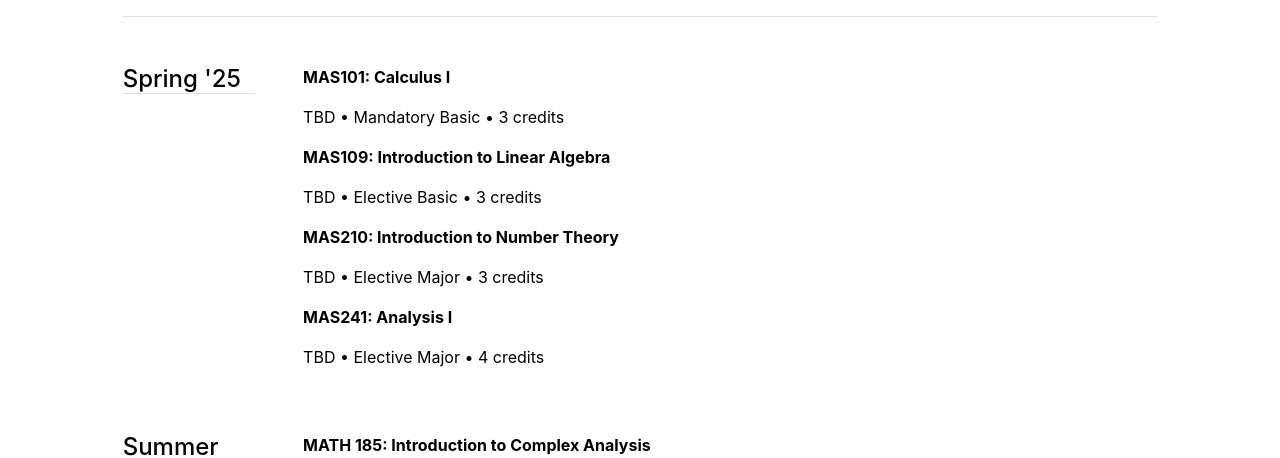
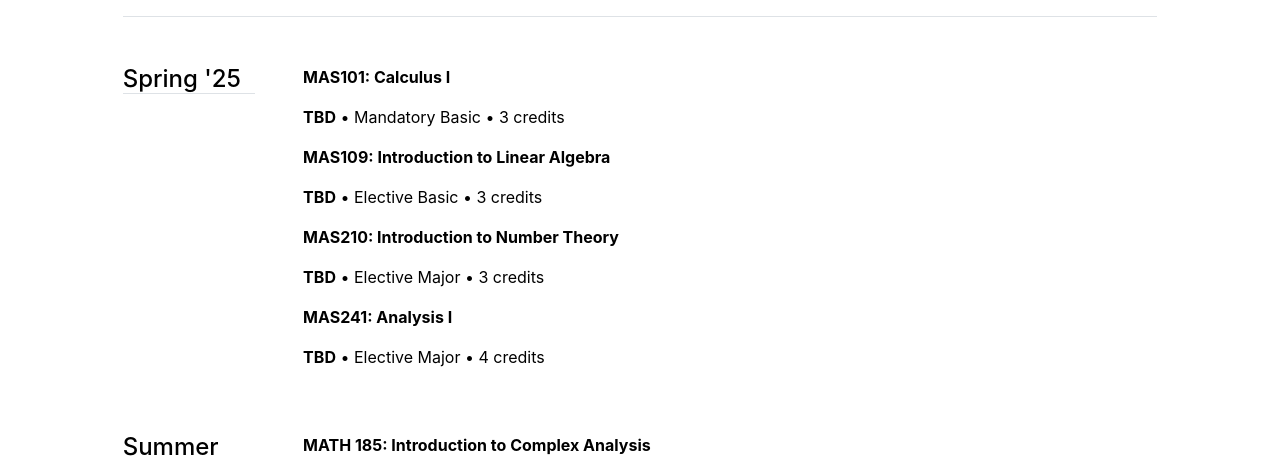
Before and after one commit to mino-jeong/mino-jeong.github.io, a Jekyll site: the page built from coursework.md, in a window 1280 px wide. Shown: the part 187-645 px from the top of the page. Built offline with Jekyll 4.4.1, drawn with Linux system fonts in a browser that asks for light colours.

Commit message:
Update s25.yml

```diff
--- a/_data/coursework/s25.yml
+++ b/_data/coursework/s25.yml
@@ -1,11 +1,11 @@
 - title: 'MAS101: Calculus I'
-  description: 'TBD • Mandatory Basic • 3 credits'
+  description: '<strong>TBD</strong> • Mandatory Basic • 3 credits'
 
 - title: 'MAS109: Introduction to Linear Algebra'
-  description: 'TBD • Elective Basic • 3 credits'
+  description: '<strong>TBD</strong> • Elective Basic • 3 credits'
 
 - title: 'MAS210: Introduction to Number Theory'
-  description: 'TBD • Elective Major • 3 credits'
+  description: '<strong>TBD</strong> • Elective Major • 3 credits'
 
 - title: 'MAS241: Analysis I'
-  description: 'TBD • Elective Major • 4 credits'
+  description: '<strong>TBD</strong> • Elective Major • 4 credits'
```
